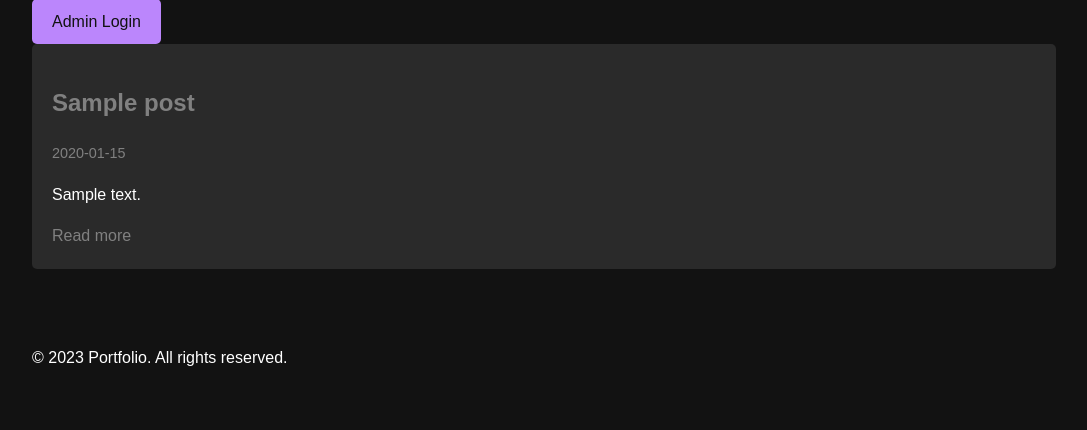
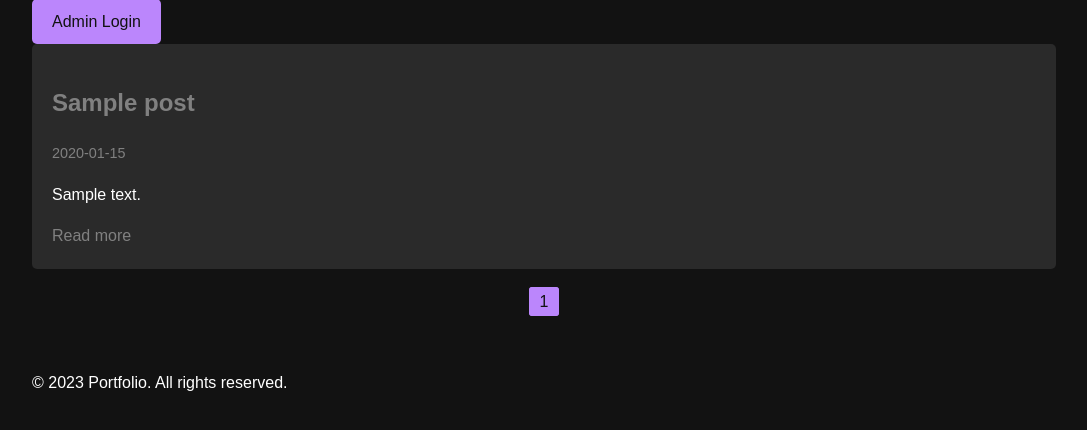
Before and after one commit to zill4/portfolio_site, a Flask app: page /blog/ in a window 1280 px wide. Shown: the part 273-703 px from the top of the page, without its empty margins (96-1183 px from the left). Run offline with Flask 3, Linux system fonts and the light colour scheme; tables that the repository leaves empty hold one stand-in row (values such as "Sample post").

Commit message:
Agent query: 1. Can you see the blog posts with pagination on the blog page? 2. Are there navigation links (Previous/Next) for the pagination? 3. Is the current page highlighted in the pagination controls? 4. Does clicking on different page numbers load the correct set of blog posts? 5. Is the pagination styled according to the CSS we added?

```diff
--- a/routes/blog.py
+++ b/routes/blog.py
@@ -8,12 +8,9 @@ logger = logging.getLogger(__name__)
 
 @blog_bp.route('/')
 def blog():
-    try:
-        posts = BlogPost.query.order_by(BlogPost.date_posted.desc()).all()
-        return render_template('blog.html', posts=posts)
-    except Exception as e:
-        logger.error(f"Error fetching blog posts: {str(e)}")
-        return "An error occurred while fetching blog posts", 500
+    page = request.args.get('page', 1, type=int)
+    posts = BlogPost.query.order_by(BlogPost.date_posted.desc()).paginate(page=page, per_page=5)
+    return render_template('blog.html', posts=posts)
 
 @blog_bp.route('/<int:post_id>')
 def blog_post(post_id):
--- a/static/css/style.css
+++ b/static/css/style.css
@@ -122,3 +122,31 @@ a {
 .btn-danger:hover {
     background-color: #c82333;
 }
+
+.pagination {
+    margin-top: 20px;
+    text-align: center;
+}
+
+.pagination a, .pagination span {
+    padding: 5px 10px;
+    margin: 0 5px;
+    border: 1px solid var(--accent-color);
+    color: var(--accent-color);
+    text-decoration: none;
+    border-radius: 3px;
+}
+
+.pagination a:hover {
+    background-color: var(--accent-color);
+    color: var(--bg-color);
+}
+
+.pagination .current-page {
+    background-color: var(--accent-color);
+    color: var(--bg-color);
+}
+
+.pagination .ellipsis {
+    border: none;
+}
--- a/templates/blog.html
+++ b/templates/blog.html
@@ -11,7 +11,7 @@
     <a href="{{ url_for('admin.login') }}" class="btn">Admin Login</a>
 {% endif %}
 
-{% for post in posts %}
+{% for post in posts.items %}
 <article class="blog-post">
     <h2><a href="{{ url_for('blog.blog_post', post_id=post.id) }}">{{ post.title }}</a></h2>
     <p class="date">{{ post.date_posted.strftime('%Y-%m-%d') }}</p>
@@ -19,4 +19,24 @@
     <a href="{{ url_for('blog.blog_post', post_id=post.id) }}">Read more</a>
 </article>
 {% endfor %}
+
+<div class="pagination">
+    {% if posts.has_prev %}
+        <a href="{{ url_for('blog.blog', page=posts.prev_num) }}">&laquo; Previous</a>
+    {% endif %}
+    {% for page_num in posts.iter_pages(left_edge=1, right_edge=1, left_current=1, right_current=2) %}
+        {% if page_num %}
+            {% if posts.page == page_num %}
+                <span class="current-page">{{ page_num }}</span>
+            {% else %}
+                <a href="{{ url_for('blog.blog', page=page_num) }}">{{ page_num }}</a>
+            {% endif %}
+        {% else %}
+            <span class="ellipsis">...</span>
+        {% endif %}
+    {% endfor %}
+    {% if posts.has_next %}
+        <a href="{{ url_for('blog.blog', page=posts.next_num) }}">Next &raquo;</a>
+    {% endif %}
+</div>
 {% endblock %}
```
